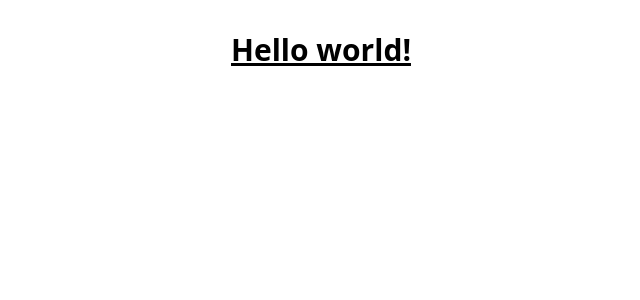
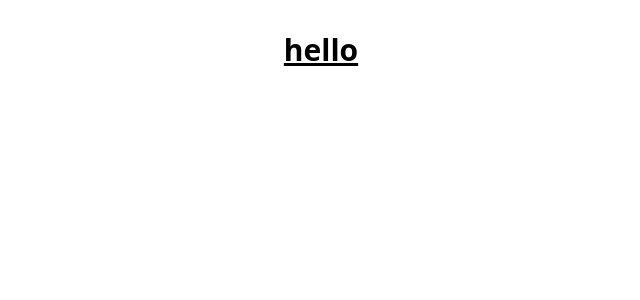
Before and after one commit to heshamelmasry77/email-ai-responder, a React (Vite) app: page / in a window 1280 px wide. Shown: the top 300 px of the page, without its empty margins (319-959 px from the left). Built offline with nearby package versions, Linux system fonts and the light colour scheme.

Commit message:
adds openAi npm

```diff
--- a/package.json
+++ b/package.json
@@ -7,10 +7,11 @@
     "dev": "vite",
     "build": "vite build",
     "preview": "vite preview",
-    "lint": "eslint .",
+    "lint": "eslint src/**/*.jsx",
     "lint-fix": "eslint --fix src/**/*.jsx"
   },
   "dependencies": {
+    "openai": "^3.1.0",
     "react": "^18.2.0",
     "react-dom": "^18.2.0"
   },
--- a/src/App.jsx
+++ b/src/App.jsx
@@ -1,8 +1,7 @@
 import './App.css';
 import React from 'react';
-
 function App() {
-  return <h1 className="text-3xl font-bold underline">Hello world!</h1>;
+  return <main className="text-3xl font-bold underline">hello</main>;
 }
 
 export default App;
```
Also changed, not shown: 2 other files (tests, documents, lock files or other folders).
